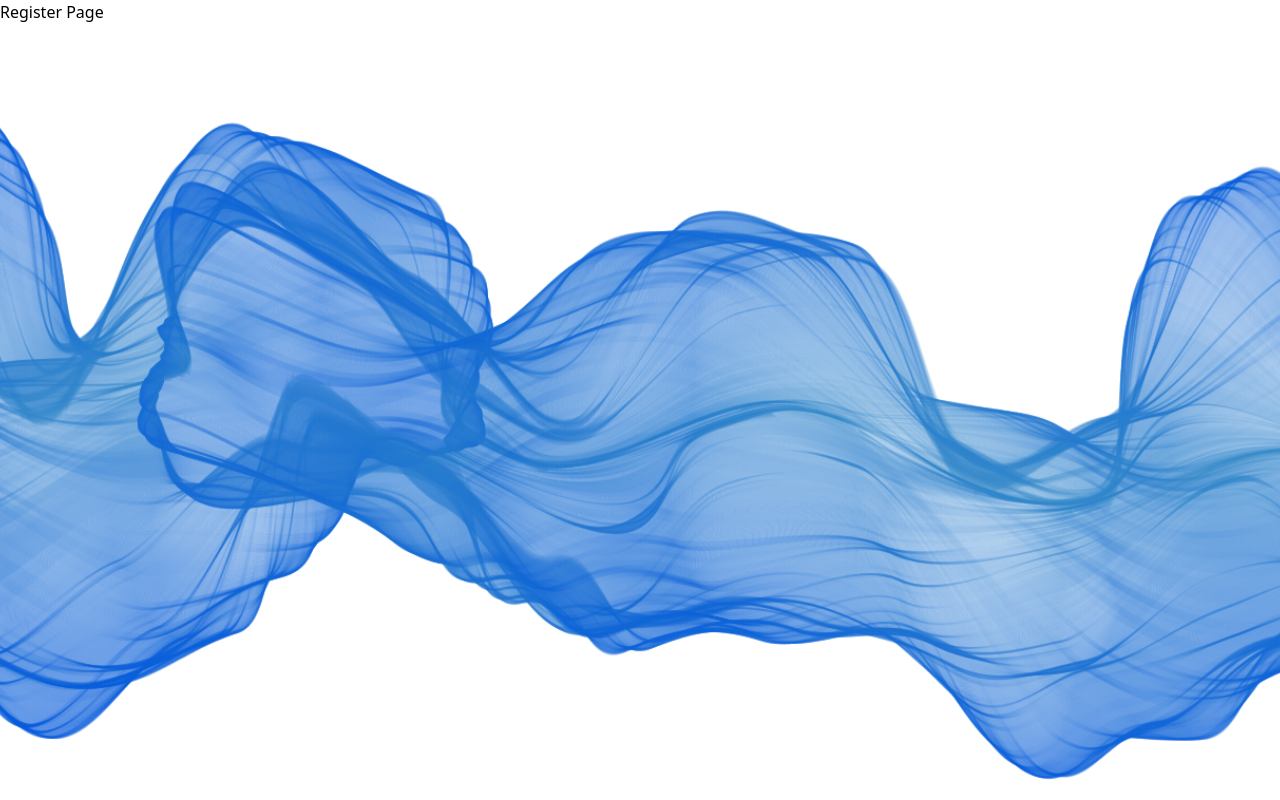
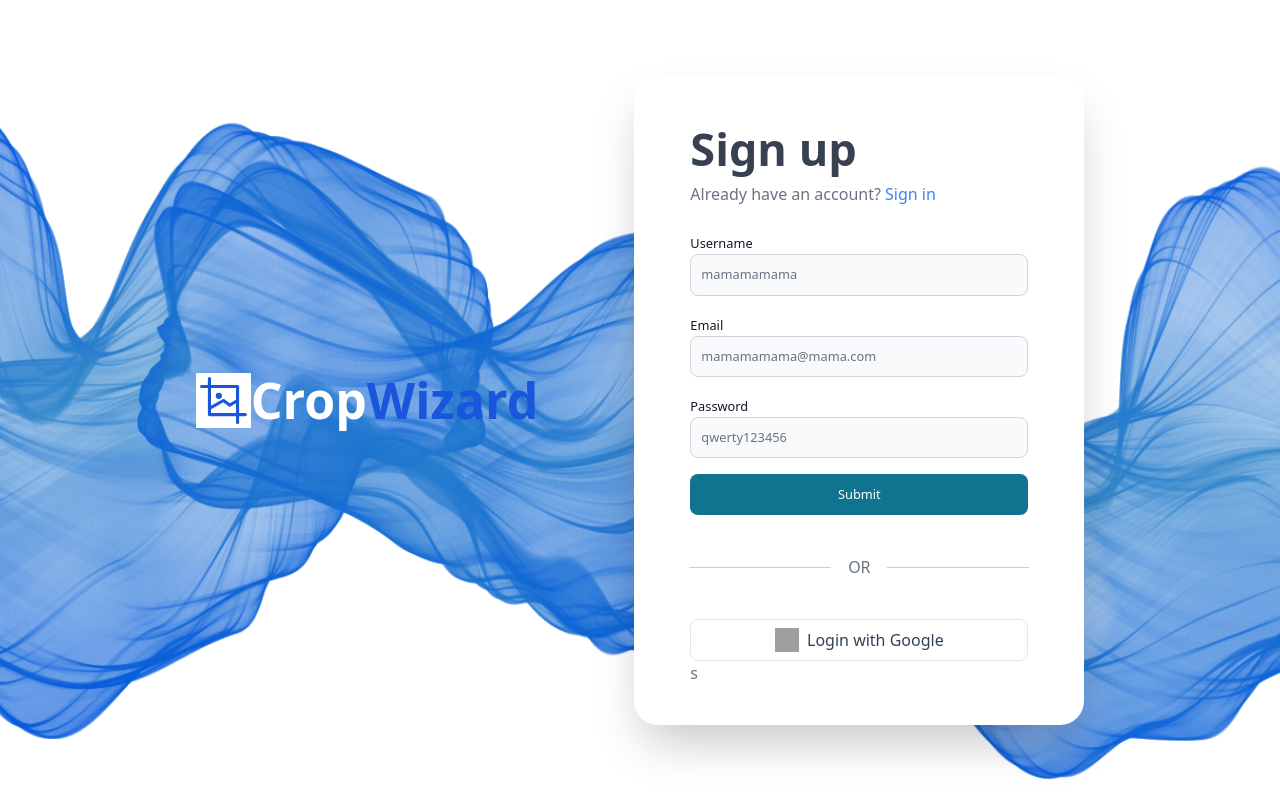
Before and after one commit to mamamamamaa/crop_wizard, a Next.js app: page /register in a window 1280 px wide. Built offline with nearby package versions, Linux system fonts and the light colour scheme; grey boxes are pictures that could not be loaded.

Commit message:
finist auth pages

```diff
--- a/components/AuthForm/AuthForm.tsx
+++ b/components/AuthForm/AuthForm.tsx
@@ -4,7 +4,7 @@ import { Button } from "flowbite-react";
 import { SubmitHandler } from "react-hook-form";
 import { AuthCardProps, SignIn } from "@/types";
 
-import style from "AuthForm.module.css";
+import style from "./AuthForm.module.css";
 import { FormInput } from "@/components/FormInput/FormInput";
 
 export const AuthForm: FC<AuthCardProps> = ({
@@ -12,6 +12,7 @@ export const AuthForm: FC<AuthCardProps> = ({
   handleSubmit,
   pathToReturn,
   inputData,
+  subtext,
 }) => {
   const onSubmit: SubmitHandler<SignIn> = (data) => console.log(data);
 
@@ -19,9 +20,9 @@ export const AuthForm: FC<AuthCardProps> = ({
     <form onSubmit={handleSubmit(onSubmit)} className={style.form}>
       <section>
         <p className={style.newUser}>
-          New user?{" "}
+          {subtext.part1}{" "}
           <Link href={pathToReturn} className={style.registerLink}>
-            Create account
+            {subtext.part2}
           </Link>
         </p>
         <div className={style.inputGroup}>
--- a/pages/login/index.tsx
+++ b/pages/login/index.tsx
@@ -17,6 +17,11 @@ const inputData = [
   },
 ];
 
+const subtext = {
+  part1: "New user?",
+  part2: "Create account",
+};
+
 const Login: TNextPageWithLayout = () => {
   const { register, handleSubmit } = useForm<SignIn>();
 
@@ -27,6 +32,7 @@ const Login: TNextPageWithLayout = () => {
       header="Sign in"
       pathToReturn="/register"
       inputData={inputData}
+      subtext={subtext}
     />
   );
 };
--- a/pages/register/index.tsx
+++ b/pages/register/index.tsx
@@ -1,13 +1,49 @@
-import { TNextPageWithLayout } from "@/types"
-import { ReactElement } from "react"
-import { AuthLayout } from "@/components/AuthLayout/AuthLayout"
+import { SignIn, TNextPageWithLayout } from "@/types";
+import { ReactElement } from "react";
+import { AuthLayout } from "@/components/AuthLayout/AuthLayout";
+import { useForm } from "react-hook-form";
+import { AuthCard } from "@/components/AuthCard/AuthCard";
+
+const inputData = [
+  {
+    inputId: "username",
+    placeholder: "mamamamama",
+    value: "Username",
+  },
+  {
+    inputId: "email",
+    placeholder: "mamamamama@mama.com",
+    value: "Email",
+  },
+  {
+    inputId: "password",
+    placeholder: "qwerty123456",
+    value: "Password",
+  },
+];
+
+const subtext = {
+  part1: "Already have an account?",
+  part2: "Sign in",
+};
 
 const Register: TNextPageWithLayout = () => {
-  return <>Register Page</>
-}
+  const { register, handleSubmit } = useForm<SignIn>();
+
+  return (
+    <AuthCard
+      register={register}
+      handleSubmit={handleSubmit}
+      header="Sign up"
+      pathToReturn="/login"
+      inputData={inputData}
+      subtext={subtext}
+    />
+  );
+};
 
 Register.getLayout = function (page: ReactElement) {
-  return <AuthLayout>{page}</AuthLayout>
-}
+  return <AuthLayout>{page}</AuthLayout>;
+};
 
-export default Register
+export default Register;
--- a/types/auth.ts
+++ b/types/auth.ts
@@ -43,10 +43,13 @@ export type InputData = {
   placeholder: string;
 };
 
+type Subtext = { part1: string; part2: string };
+
 export type AuthCardProps = {
   register: UseFormRegister<SignIn>;
   handleSubmit: UseFormHandleSubmit<SignIn>;
   header: string;
   pathToReturn: string;
   inputData: InputData[];
+  subtext: Subtext;
 };
```
